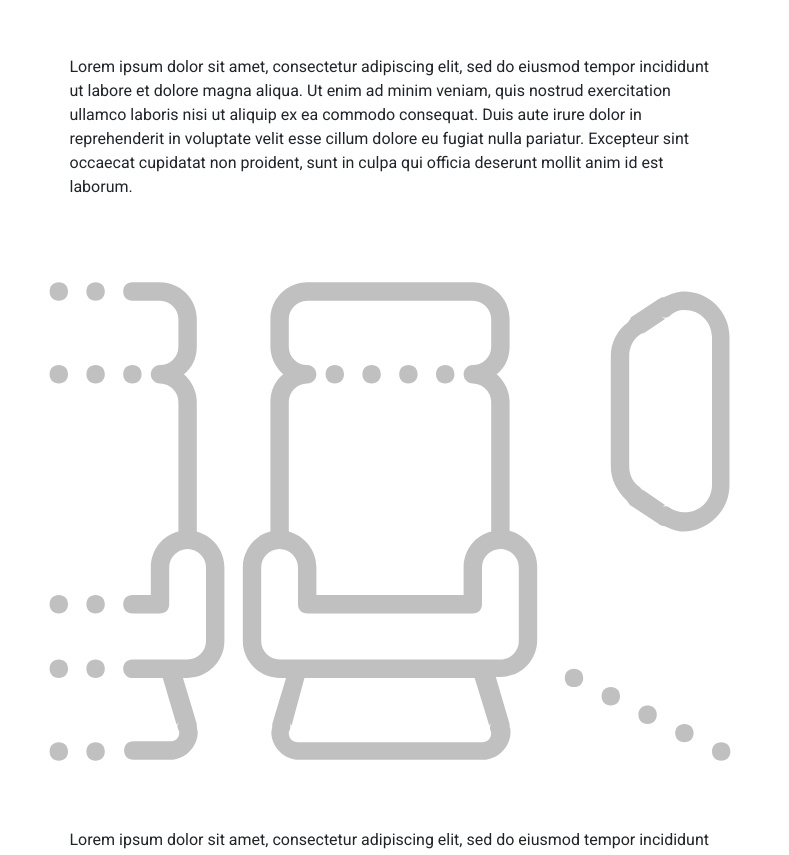
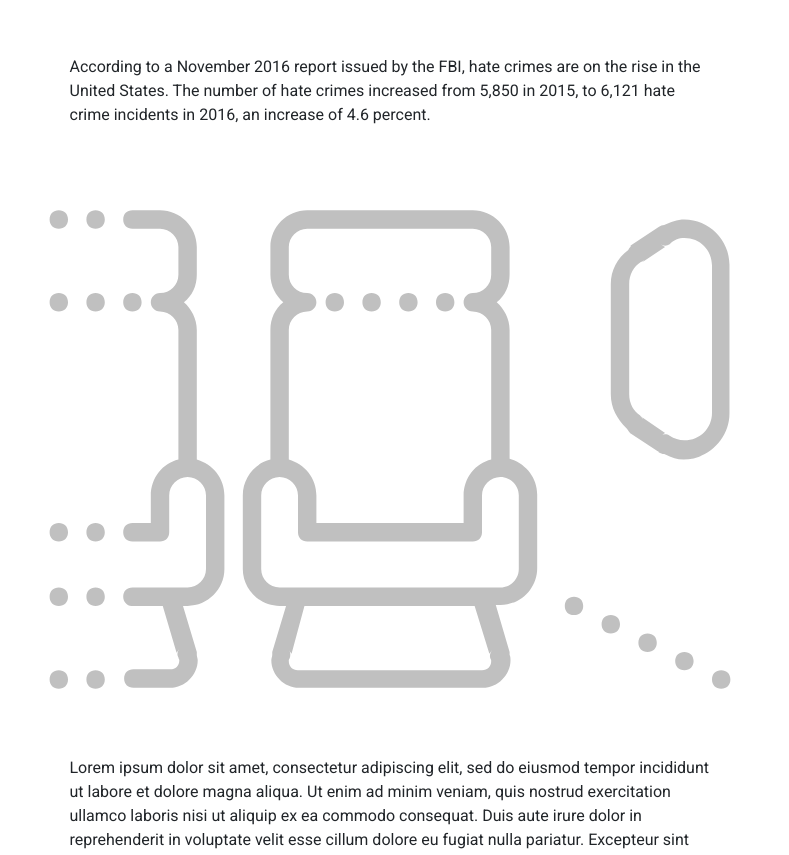
Before and after one commit to vicentepuig/clase04, a plain HTML site: page index.html in a window 1280 px wide. Shown: the part 1069-1924 px from the top of the page, without its empty margins (250-1039 px from the left). Drawn offline with nearby package versions, Linux system fonts and the light colour scheme.

Commit message:
Update index.html

```diff
--- a/index.html
+++ b/index.html
@@ -39,7 +39,7 @@
                     <object type="image/svg+xml" data="img/hate.svg" class="w-100"></object>
                 </div>
                 <div class="col-11 col-sm-10 col-md-9 col-lg-8 col-xl-7 col-xxl-6 mx-auto mb-5">
-                    <p>Lorem ipsum dolor sit amet, consectetur adipiscing elit, sed do eiusmod tempor incididunt ut labore et dolore magna aliqua. Ut enim ad minim veniam, quis nostrud exercitation ullamco laboris nisi ut aliquip ex ea commodo consequat. Duis aute irure dolor in reprehenderit in voluptate velit esse cillum dolore eu fugiat nulla pariatur. Excepteur sint occaecat cupidatat non proident, sunt in culpa qui officia deserunt mollit anim id est laborum.</p>
+                    <p>According to a November 2016 report issued by the FBI, hate crimes are on the rise in the United States. The number of hate crimes increased from 5,850 in 2015, to 6,121 hate crime incidents in 2016, an increase of 4.6 percent.</p>
                 </div>
                 <!--segundo gráfico-->
                 <div class="col-sm-11 col-md-10 col-lg-9 col-xl-8 col-xxl-7 mx-auto mb-5">
```
